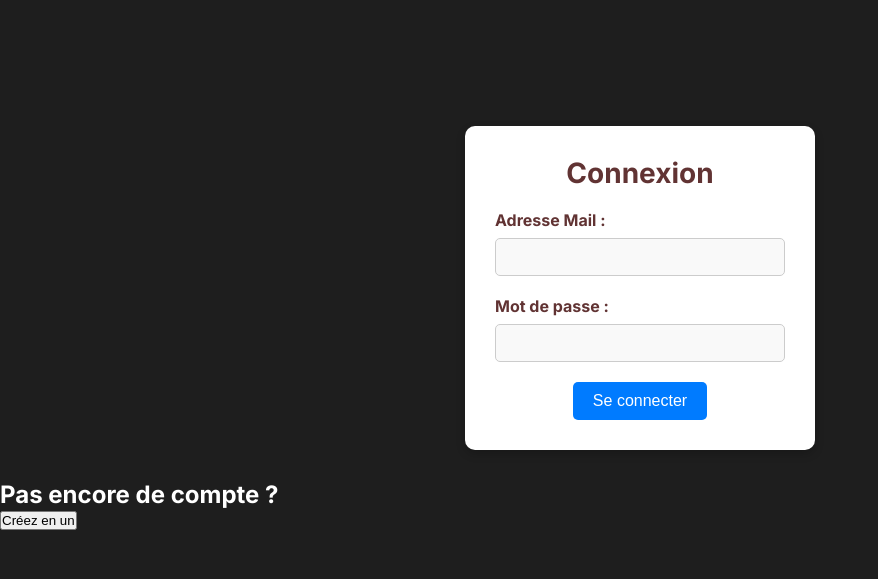
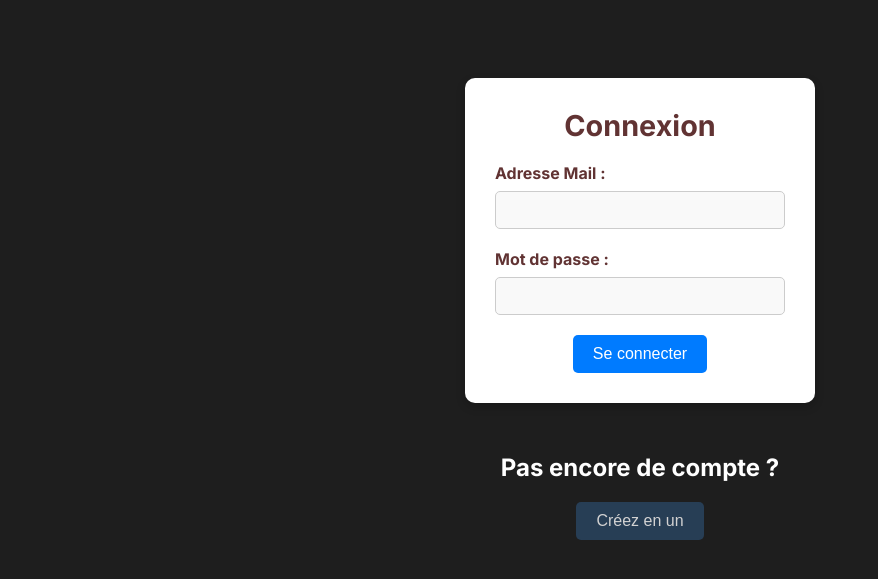
Before and after one commit to SAE-S3-grp1/site, a PHP site: page /login.php in a window 1280 px wide. Shown: the part 98-677 px from the top of the page, without its empty margins (0-878 px from the left). Run offline with PHP 8.4, Linux system fonts and the light colour scheme; some web fonts are replaced.

Commit message:
un peu de css sur login/signin

```diff
--- a/login.php
+++ b/login.php
@@ -32,7 +32,7 @@
             <button type="submit">Se connecter</button>
         </form>
 
-        <form method="GET" action="signin.php" class="">
+        <form method="GET" action="signin.php" id="create-account">
             <h2>Pas encore de compte ?</h2>
             <button type="submit">Créez en un</button>
         </form>
--- a/styles/login_style.css
+++ b/styles/login_style.css
@@ -10,17 +10,17 @@
 
     padding: 30px;
     width: 350px;
-    margin: 8vh auto 30px auto;
+    margin: 2vh auto 5vh auto;
 
     display: flex;
     flex-direction: column;
     align-items: center;
 }
 
-.login-form h1 {
+.login-form h1{
     margin-bottom: 20px;
     color: #613333;
-    font-size: 28px;
+    font-size: 1.8em;
 }
 
 .login-form label {
@@ -64,3 +64,36 @@
 .login-error{
     text-align: center;
 }
+
+#create-account{
+    padding: 10px;
+    display: flex;
+
+    flex-direction: column;
+
+    align-items: center;
+    align-self: center;
+    margin: auto;
+
+    align-content: space-evenly;
+}
+#create-account h2{
+    margin-bottom: 20px;
+}
+
+#create-account button{
+    background-color: #2a4663;
+    color: white;
+    border: none;
+    border-radius: 5px;
+    padding: 10px 20px;
+    font-size: 16px;
+    cursor: pointer;
+    transition: background-color 0.3s ease-in-out;
+
+    opacity: 80%;
+}
+
+#create-account button:hover{
+    opacity: 100%;
+}
```
